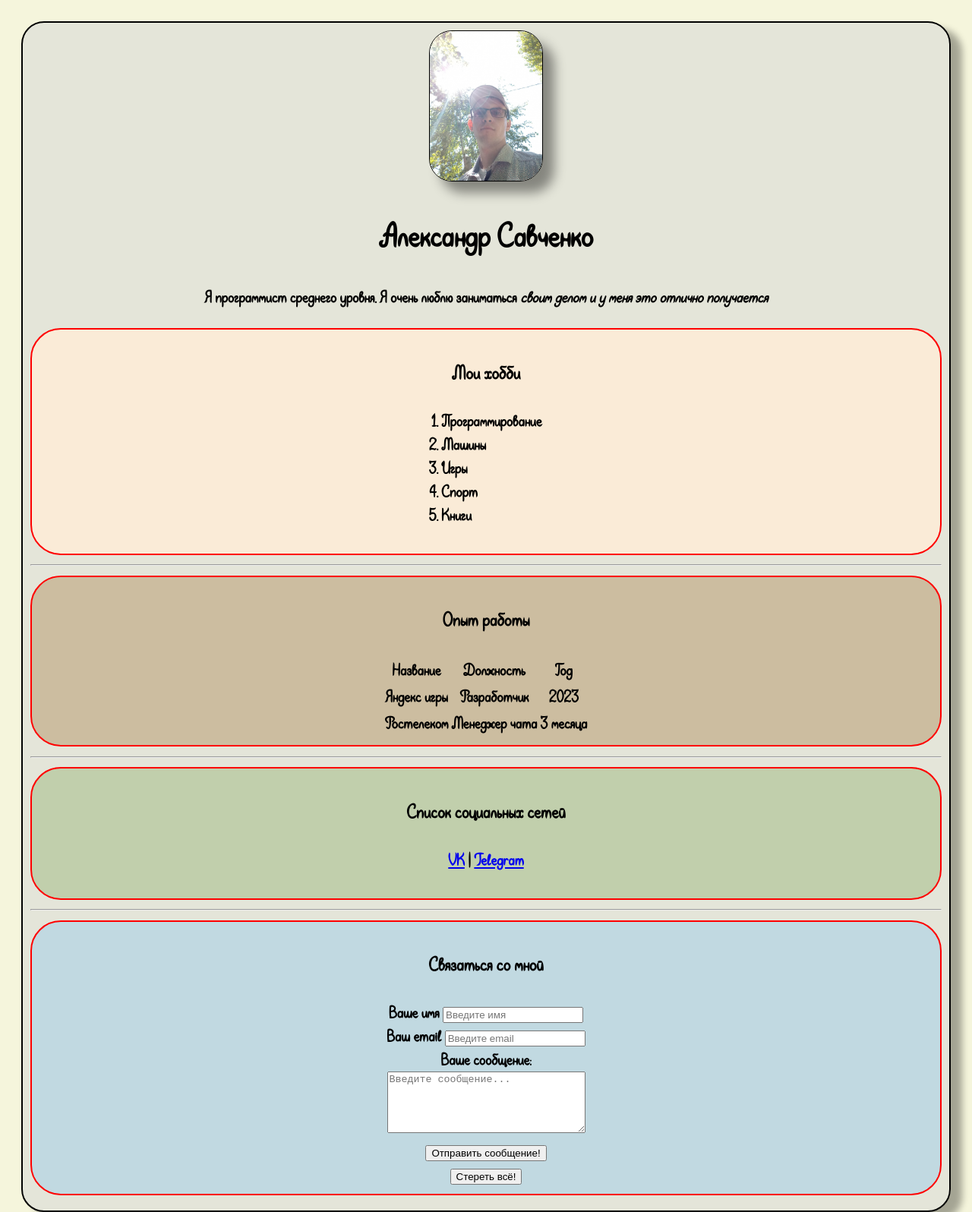
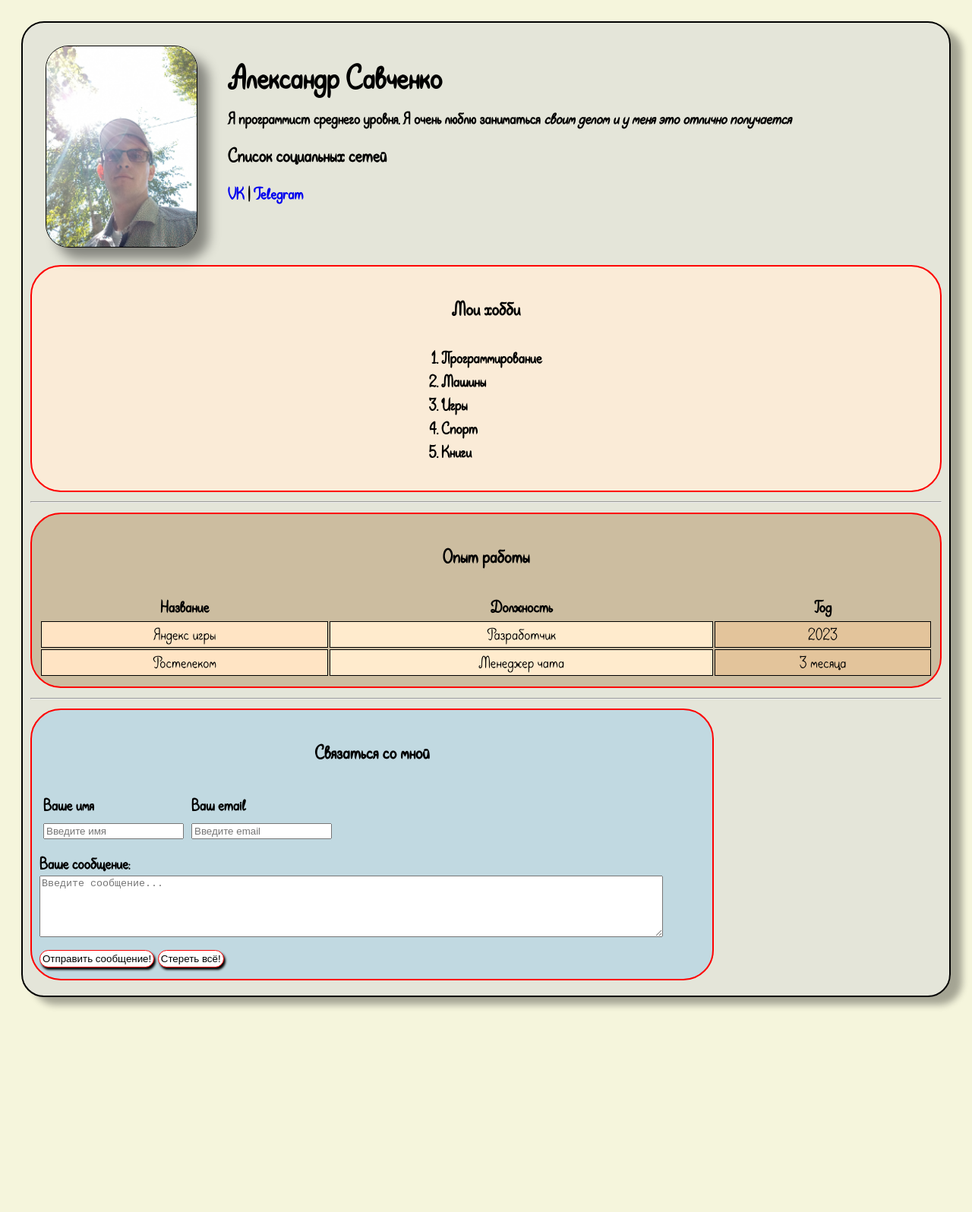
Before and after one commit to AlearvickOne/resume, a plain HTML site: page index.html in a window 1280 px wide. Shown: the top 1596 px of the page at 76% size. After the commit the page ends 1341 px from the top, so only its background shows below. Drawn offline with Linux system fonts and the light colour scheme.

Commit message:
Add styles

```diff
--- /dev/null
+++ b/css/style_mobile.css
@@ -0,0 +1,12 @@
+@media (max-width: 700px){
+    .box__head{
+        flex-wrap: wrap;
+    }
+
+    .image{
+        margin: auto;
+    }
+    .box__text{
+        text-align: center;
+    }
+}
--- a/css/styles.css
+++ b/css/styles.css
@@ -28,9 +28,13 @@ body{
     padding: 20px;
 }
 
-.image, .header, .my__description{
-    text-align: center;
-
+.box__head{
+    display: flex;
+}
+.image, .box__text{
+    display: inline-block;
+    margin: 20px;
+    line-height: 20px;
 }
 .image-thumb{
     border-radius: 30px;
@@ -45,6 +49,8 @@ body{
     margin-bottom: 10px;
 }
 
+/* Card 1 */
+
 .card__1{
     background: #faebd7;
 }
@@ -55,12 +61,29 @@ body{
     padding-left: 45%;
 }
 
+/* Card 2 */
+
 .card__2{
     background: #ccbda0;
     text-align: center;
 }
 .card__2-table{
     margin: auto;
+    width: 100%;
+    padding-bottom: 2px;
+}
+.card__2-table td{
+    border: 1px solid black;
+    font-weight: 300;
+}
+.card__2-table td:nth-child(1){
+    background-color: bisque;
+}
+.card__2-table td:nth-child(2){
+    background-color: blanchedalmond;
+}
+.card__2-table td:nth-child(3){
+    background-color: rgb(227, 196, 155);
 }
 
 .card__3{
@@ -69,6 +92,67 @@ body{
 }
 
 .card__4{
+    max-width: 900px;
+    background: rgb(193, 217, 225)
+}
+.card__4 h3{
     text-align: center;
-    background: rgb(193, 217, 225);
 }
+.textboxing{
+    display: flex;
+    flex-wrap: wrap;
+    margin-bottom: 10px;
+}
+
+.textbox, .textbox__message{
+    margin: 5px;
+}
+.textbox{
+    display: inline-block;
+}
+.textbox__message{
+    display: flex;
+    flex-wrap: wrap;
+    margin: auto;
+}
+
+.buttons{
+    padding-top: 10px;
+}
+
+
+a {
+    text-decoration: none;
+}
+a:hover {
+    text-decoration: underline;
+}
+a:active {
+    color: red;
+}
+a:visited{
+    color: rgb(118, 65, 118);
+}
+
+
+.btn{
+    background-color: white;
+    color: black;
+    margin-bottom: 5px;
+
+    padding: 3px;
+
+    border: 1px solid red;
+    border-radius: 30px;
+
+    box-shadow: 2px 3px 3px black;
+
+    transition: all .3s;
+}
+.btn:hover{
+    background-color: bisque;
+    color: red;
+}
+.btn:active{
+    transform: scale(0.9);
+}
--- a/index.html
+++ b/index.html
@@ -6,18 +6,31 @@
     <meta name="keywords" content="site, my site, html, css">
     <meta name="description" content="Мой первый сайт">
     <link rel="stylesheet" href="css/styles.css">
+    <link rel="stylesheet" href="css/style_mobile.css">
     <title>My new site</title>
 </head>
 <body>
 
     <div class="container">
 
+
+        <div class="box__head">
+
             <div class="image">
-            <img src="img/myphoto.jpg" alt="Мое фото" width="150px" class="image-thumb">
+                <img src="img/myphoto.jpg" alt="Мое фото" width="200px" class="image-thumb">
             </div>
 
+            <div class="box__text">
                 <h1 class="header">Александр Савченко</h1>
                 <p class="my__description"><strong>Я программист среднего уровня</strong>. Я очень люблю заниматься <em>своим делом и у меня это отлично получается</em></p>
+
+                <h3>Список социальных сетей</h3>
+                <p>
+                    <a href="#!">VK</a> | <a href="#!">Telegram</a>
+                </p>
+            </div>
+
+        </div>
 
         <div class="card__1">
             <h3 class="card__1-header">Мои хобби</h3>
@@ -61,38 +74,32 @@
 
         <hr>
 
-        <div class="card__3">
-            <h3>Список социальных сетей</h3>
-            <p>
-                <a href="#!">VK</a> | <a href="#!">Telegram</a>
-            </p>
-        </div>
-
-        <hr>
-
         <div class="card__4">
             <h3>Связаться со мной</h3>
             <form action="">
-                <div>
+                <div class="textboxing">
+                    <div class="textbox">
                         <label for="your_name">Ваше имя</label>
+                        <br>
                         <input type="text" id="your_name" placeholder="Введите имя">
                     </div>
 
-                <div>
+                    <div class="textbox">
                         <label for="your_email">Ваш email</label>
+                        <br>
                         <input type="email" id="your_email" placeholder="Введите email">
                     </div>
+                </div>
 
-                <div>
+                <div class="textbox__message">
                     <label for="your_message">Ваше сообщение:</label>
                     <br>
-                    <textarea name="message" id="your_message" cols="30" rows="5" placeholder="Введите сообщение..."></textarea>
+                    <textarea name="message" id="your_message" cols="100" rows="5" placeholder="Введите сообщение..."></textarea>
                 </div>
 
-                <div>
-                    <button type="submit">Отправить сообщение!</button>
-                    <br>
-                    <button type="reset">Стереть всё!</button>
+                <div class="buttons">
+                    <button type="submit" class="btn">Отправить сообщение!</button>
+                    <button type="reset" class="btn">Стереть всё!</button>
                 </div>
             </form>
         </div>
```
Lines whose indentation alone changed are shown as unchanged.
